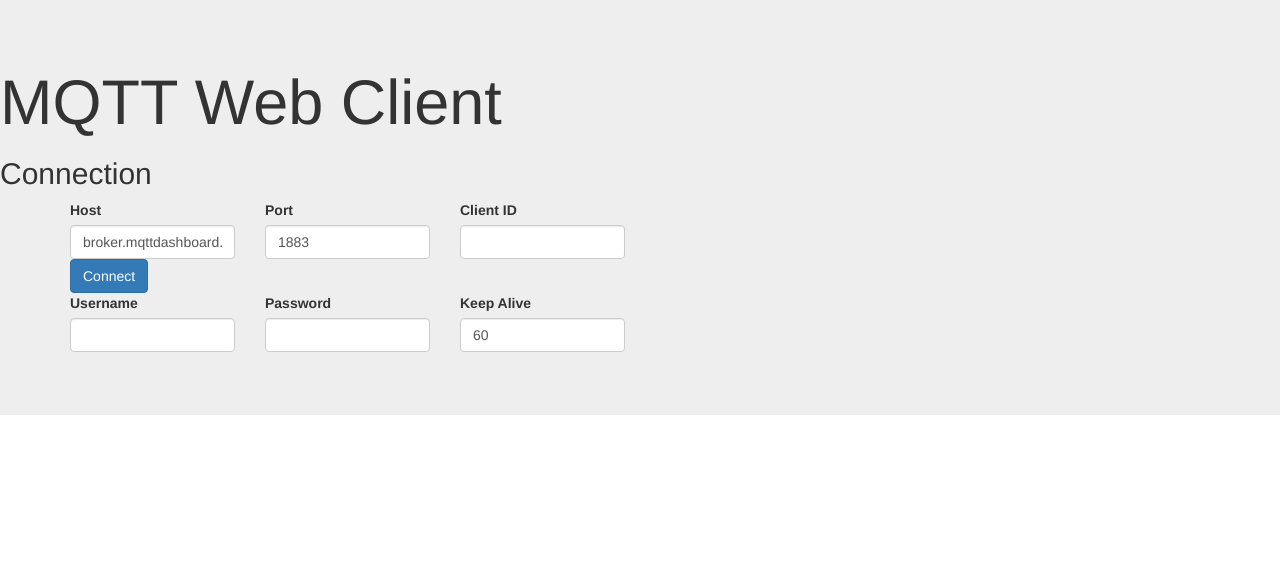
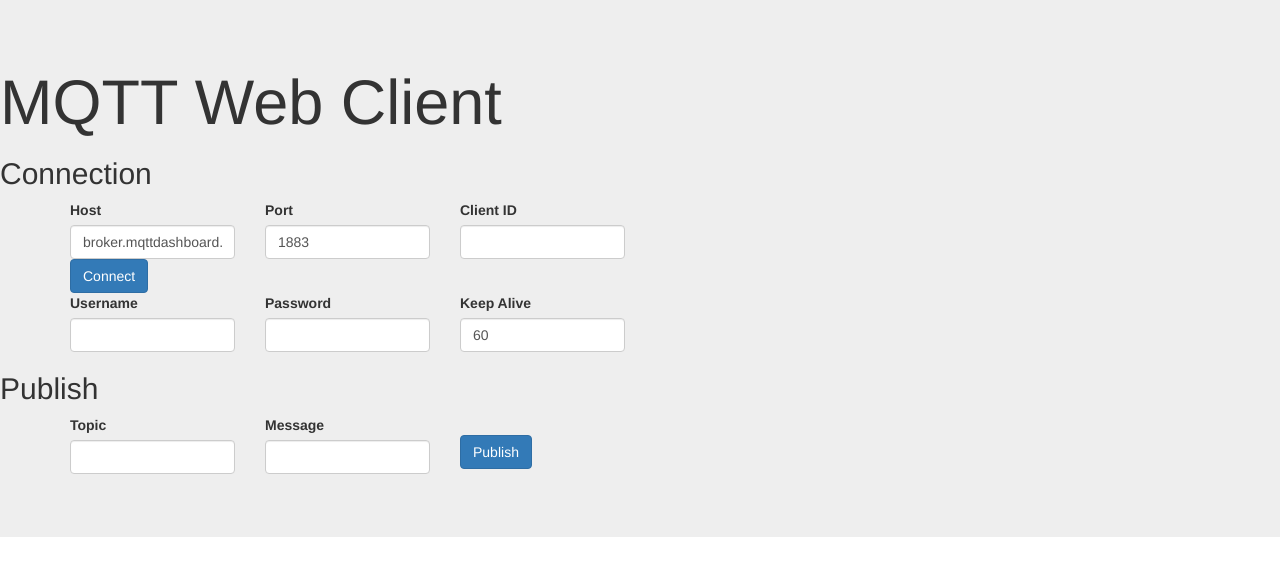
Before and after one commit to ahmad307/MQTT-Showcase, a Django app: page / in a window 1280 px wide. Shown: the top 576 px of the page. Run offline with Django 3.2, Linux system fonts and the light colour scheme; parts of the project's set-up code (start-up, migrations or seed data) failed here and were passed over; some libraries are stand-ins or nearby versions.

Commit message:
Added topic publishing

```diff
--- a/mqtt_showcase/mqtt/views.py
+++ b/mqtt_showcase/mqtt/views.py
@@ -11,20 +11,28 @@ def index(request):
 def post(request):
     global client
     if request.method == 'POST':
-        # Get entered data
-        broker = request.POST.get('host')
-        port = int(request.POST.get('port'))
-        id = request.POST.get('client_id')
-        username = request.POST.get('username')
-        password = request.POST.get('password')
-        keepalive = int(request.POST.get('keep_alive'))
+        if request.POST.get('hiddenattr') == 'publish':
+            topic = request.POST.get('topic')
+            message = request.POST.get('message')
+            try:
+                client.publish(topic,message)
+            except(AttributeError):
+                return HttpResponse(json.dumps({'message':'Not Connected'}),content_type='applicaiton/json')
+        else:
+            # Get entered data
+            broker = request.POST.get('host')
+            port = int(request.POST.get('port'))
+            id = request.POST.get('client_id')
+            username = request.POST.get('username')
+            password = request.POST.get('password')
+            keepalive = int(request.POST.get('keep_alive'))
 
-        # Establish a connection through 'Connection' class
-        if len(username) != 0 and len(password) != 0:
-            client = Connection(id, username, password)
-        else:
-            client = Connection(id)
-        client.connect(broker, port, keepalive)
+            # Establish a connection through 'Connection' class
+            if len(username) != 0 and len(password) != 0:
+                client = Connection(id, username, password)
+            else:
+                client = Connection(id)
+            client.connect(broker, port, keepalive)
 
     return HttpResponse(json.dumps({}),content_type='application/json')
 
--- a/mqtt_showcase/templates/mqtt/index.html
+++ b/mqtt_showcase/templates/mqtt/index.html
@@ -12,9 +12,10 @@
 <body>
 <div class="jumbotron">
     <h1>MQTT Web Client</h1>
-    <form method="POST" id="input_form">
+    <form method="POST" id="connection_form">
         {% csrf_token %}
         <h2>Connection</h2>
+        <input type="hidden" name="hiddenattr" value="connect">
         <div class="form-group container">
             <!-- Basic Info -->
             <div class="row">
@@ -31,10 +32,10 @@
                     <input type="text" class="form-control" id="client_id" name="client_id">
                 </div>
             </div>
-            <!-- Connection Buttons -->
+            <!-- Connection Button -->
             <div class="row">
                 <div class="col-xs-2">
-                    <button type="submit" name="submit_btn" id="submit_btn" class="btn btn-primary btn-md" value="connect">Connect</button>
+                    <button type="submit" name="connect_btn" id="connect_btn" class="btn btn-primary btn-md" value="connect">Connect</button>
                 </div>
                 <div class="col-xs-2">
                     <h3 style="color: green" id="connection_result"></h3>
@@ -49,7 +50,7 @@
                 </div>
                 <div class="col-xs-2">
                     <label for="password">Password</label>
-                    <input type="text" class="form-control" name="password" id="password">
+                    <input type="password" class="form-control" name="password" id="password">
                 </div>
                 <div class="col-xs-2">
                     <label for="keep_alive">Keep Alive</label>
@@ -58,25 +59,61 @@
             </div>
         </div>
     </form>
+
+    <!-- Publish Section -->
+    <form method="POST" id="publish_form">
+        {% csrf_token %}
+        <h2>Publish</h2>
+        <input type="hidden" name="hiddenattr" value="publish">
+        <div class="form-group container">
+            <div class="row">
+                <div class="col-xs-2">
+                    <label for="topic">Topic</label>
+                    <input type="text" class="form-control" id="topic" name="topic">
+                </div>
+                <div class="col-xs-2">
+                    <label for="message">Message</label>
+                    <input type="text" class="form-control" id="message" name="message">
+                </div>
+                <br>
+                <div class="col-xs-2">
+                    <button type="submit" id="publish_btn" class="btn btn-primary btn-md">Publish</button>
+                </div>
+            </div>
+        </div>
+    </form>
 </div>
 </body>
 <script type="text/javascript">
-    $('#input_form').on('submit', function (e) {
+    // Prevent page from reloading upon submission of connection form
+    $('#connection_form').on('submit', function (e) {
         e.preventDefault();
 
         // Send POST request if the user wants to connect
-        if ($('#submit_btn').text() === 'Connect'){
-            var frm = $('#input_form');
+        if ($('#connect_btn').text() === 'Connect'){
+            var frm = $('#connection_form');
             post_connect(frm);
         } else {
             post_disconnect();
-            $('#submit_btn').text('Connect');
+            $('#connect_btn').text('Connect');
             $('#connection_result').text('');
         }
     });
 
+    $('#publish_form').on('submit', function (e) {
+        e.preventDefault();
+
+        if ($('#message').val().length !== 0 && $('#topic').val().length !== 0){
+            var frm = $('#publish_form');
+            post_connect(frm);
+        } else {
+            window.alert('Enter valid Topic and Message.')
+        }
+
+    });
+
     // Send POST request to the server with given form's data
-    //  to begin MQTT connection
+    //  to begin/publish MQTT connection/topic
     function post_connect(frm) {
         $.ajax({
             url: '/ajaxconnect/',
@@ -84,16 +121,22 @@
             data:frm.serialize(),
 
             success: function (json) {
-                console.log('Ajax Connection success');
-                var pressed = document.getElementById('submit_btn');
-                $('#submit_btn').text('Disconnect');
-                $('#connection_result').text('Connected');
+                if (json['message'] === 'Not Connected'){
+                    // Prompt the user if he's trying to publish without connection
+                    window.alert('Please Connect First');
+                } else if(document.activeElement.getAttribute('value') === 'connect') {
+                    // Change connect button value if connection was established
+                    console.log('Ajax Connection success');
+                    var pressed = document.getElementById('connect_btn');
+                    $('#connect_btn').text('Disconnect');
+                    $('#connection_result').text('Connected');
+                }
             },
             error: function (xhr,errmsg,err) {
                 console.log('Ajax Connection Fail');
             }
         });
-    };
+    }
 
     // Send POST request to the server to end MQTT connection
     function post_disconnect() {
```
Also changed, not shown: mqtt_showcase/mqtt/paho_client.py (+7 -0 lines).
